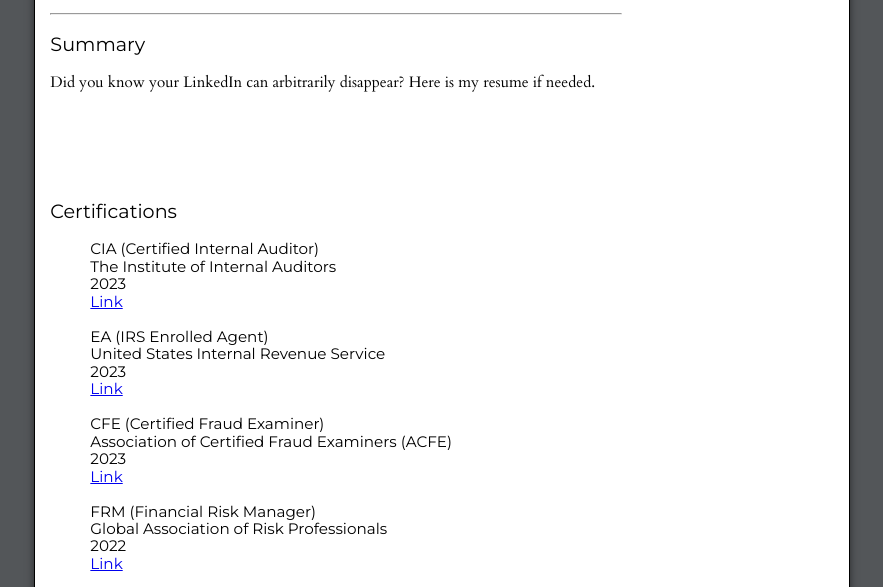
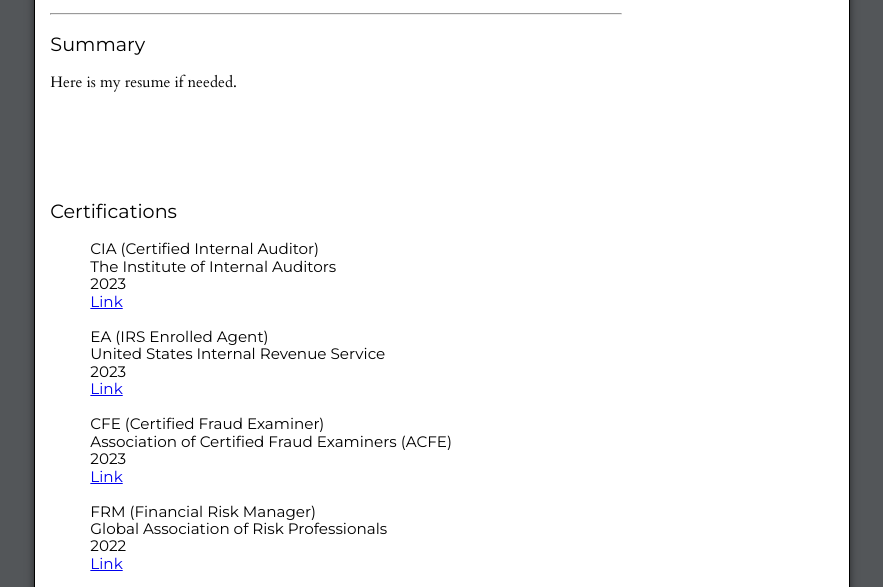
Before and after one commit to TedBelanoff/Resume, a plain HTML site: page index.html in a window 1280 px wide. Shown: the part 142-729 px from the top of the page, without its empty margins (198-1081 px from the left). Drawn offline with nearby package versions, Linux system fonts and the light colour scheme.

Commit message:
Update index.html

```diff
--- a/index.html
+++ b/index.html
@@ -44,7 +44,7 @@
                     <section>
                         <section>
                             <h6>Summary</h6>
-                            <p>Did you know your LinkedIn can arbitrarily disappear? Here is my resume if needed.</p>
+                            <p>Here is my resume if needed.</p>
                         </section>
                         <section class="certification">
                             <h6>Certifications</h6>
```
